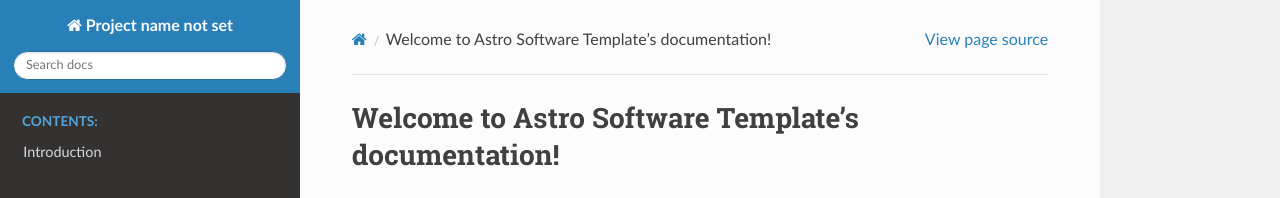
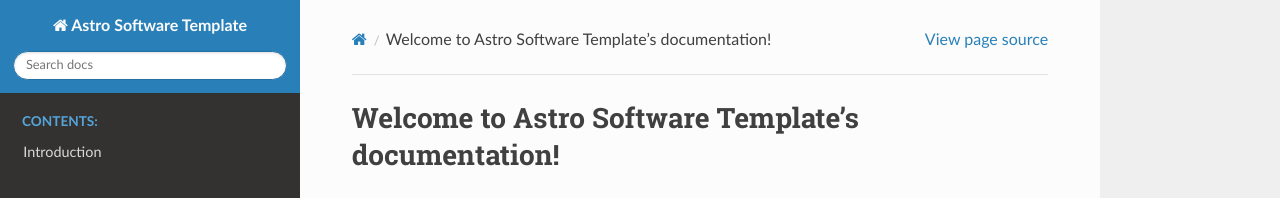
Before and after one commit to philvanlane/astro-software-template, a Sphinx documentation site: the page built from docs/index.rst, in a window 1280 px wide. Shown: the top 198 px of the page. Built offline with Sphinx 7.4.7 and the Read the Docs theme 3.1.0, drawn with Linux system fonts in a browser that asks for light colours.

Commit message:
added project deets for rtd

```diff
--- a/docs/conf.py
+++ b/docs/conf.py
@@ -1 +1,4 @@
 html_theme = "sphinx_rtd_theme"
+project = 'Astro Software Template'
+author = 'Phil Van-Lane'
+release = '0.0.1'
```
